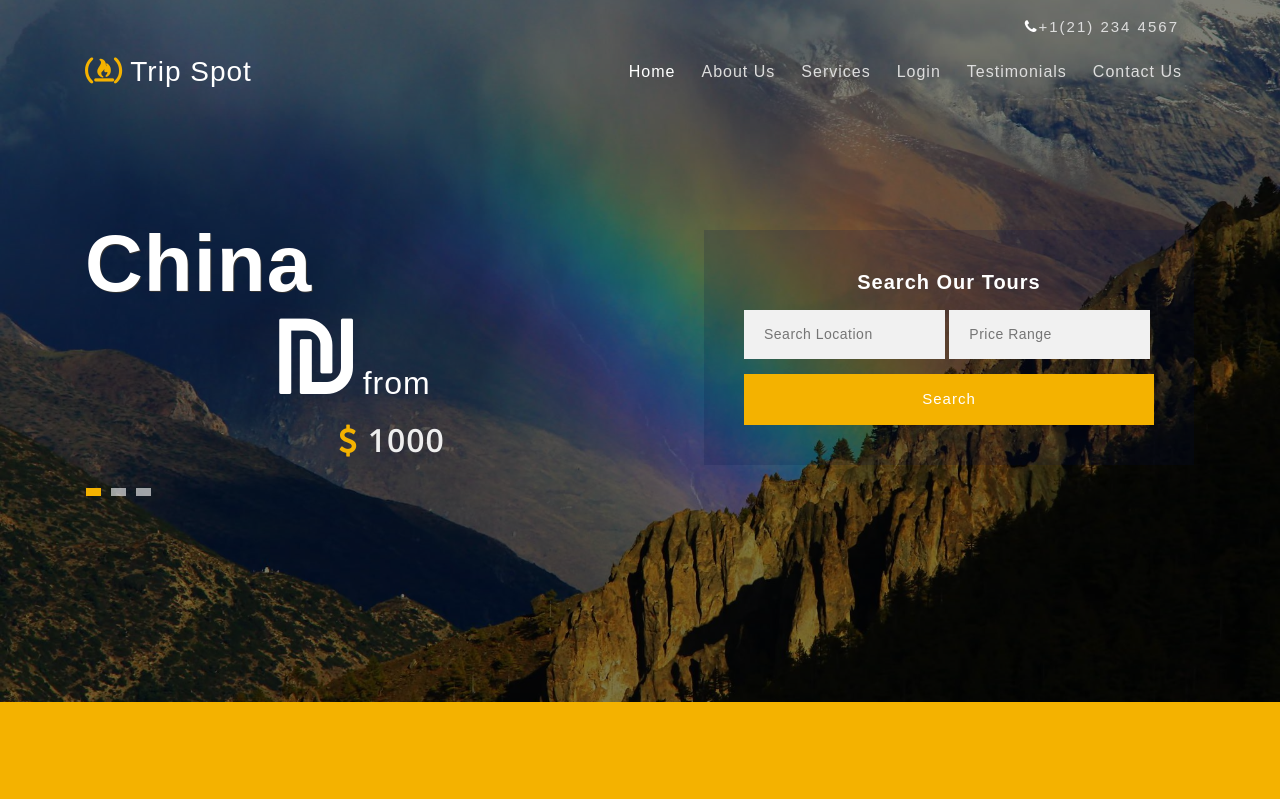
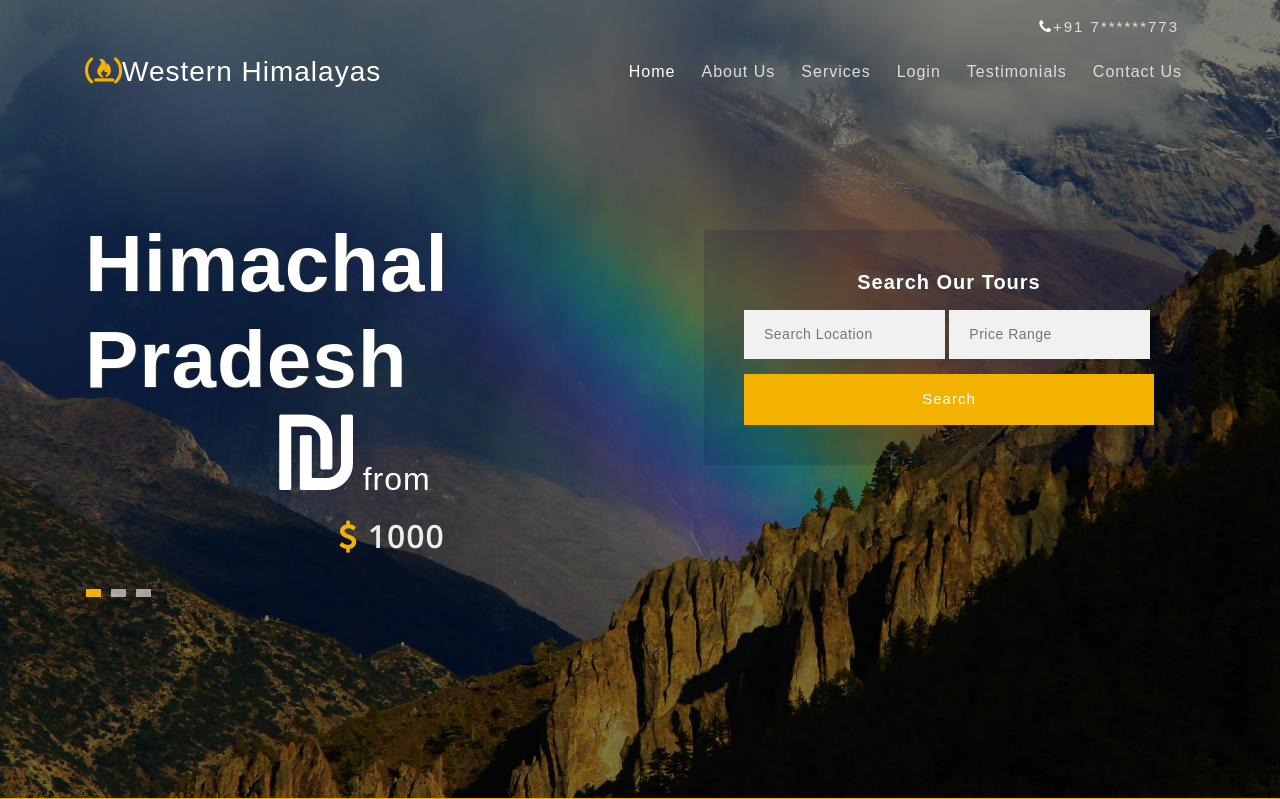
Before and after one commit to shivamthakur-cloud/travel, a Django app: page / in a window 1280 px wide. Shown: the top 799 px of the page. Run offline with Django 3.2, Linux system fonts and the light colour scheme; some libraries are stand-ins or nearby versions; some web fonts are replaced.

Commit message:
@shiva Kalyan made some changes

```diff
--- a/templates/master_page.html
+++ b/templates/master_page.html
@@ -35,7 +35,7 @@ Smartphone Compatible web template, free webdesigns for Nokia, Samsung, LG, Sony
 		<div class="ml-auto text-right right-p">
 			<ul>
 				<li class="mr-3">
-					<span class="fa fa-phone"></span>+1(21) 234 4567</li>
+					<span class="fa fa-phone"></span>+91 7******773</li>
 
 			</ul>
 		</div>
@@ -44,7 +44,7 @@ Smartphone Compatible web template, free webdesigns for Nokia, Samsung, LG, Sony
 		<!-- nav -->
 		<nav class="py-3 d-lg-flex">
 			<div id="logo">
-				<h1> <a href="index.html"><span class="fa fa-free-code-camp"></span> Trip spot </a></h1>
+				<h1> <a href="index.html"><span class="fa fa-free-code-camp"></span>Western Himalayas</a></h1>
 			</div>
 			<label for="drop" class="toggle"><span class="fa fa-bars"></span></label>
 			<input type="checkbox" id="drop" />
@@ -52,7 +52,7 @@ Smartphone Compatible web template, free webdesigns for Nokia, Samsung, LG, Sony
 				<li class="active"><a href="index.html">Home</a></li>
 				<li class=""><a href="#about">About Us</a></li>
 				<li class=""><a href="#services">Services</a></li>
-				<li class=""><a href="/login/">Login</a></li>
+				<li class=""><a href="login_page.html" target="_blank">Login</a></li>
 				<li class=""><a href="#testimonials">Testimonials</a></li>
 				<li class=""><a href="#contact">Contact us</a></li>
 			</ul>
@@ -77,7 +77,7 @@ Smartphone Compatible web template, free webdesigns for Nokia, Samsung, LG, Sony
 							<li>
 								<div class="container-fluid">
 									<div class="w3ls_banner_txt">
-										<h3 class="b-w3ltxt text-capitalize mt-md-4">china</h3>
+										<h3 class="b-w3ltxt text-capitalize mt-md-4">Himachal Pradesh</h3>
 										<h4><span class="fa fa-ils" aria-hidden="true"></span>from</h4>
 									<p><span class="fa fa-usd" aria-hidden="true"></span>1000<p>
 									</div>
@@ -86,7 +86,7 @@ Smartphone Compatible web template, free webdesigns for Nokia, Samsung, LG, Sony
 							<li>
 								<div class="container-fluid">
 									<div class="w3ls_banner_txt">
-										<h3 class="b-w3ltxt text-capitalize mt-md-4">japan</h3>
+										<h3 class="b-w3ltxt text-capitalize mt-md-4">Leh Ladakh</h3>
 										<h4><span class="fa fa-ils" aria-hidden="true"></span>from </h4>
 									<p><span class="fa fa-usd" aria-hidden="true"></span>1200<p>
 
@@ -96,7 +96,7 @@ Smartphone Compatible web template, free webdesigns for Nokia, Samsung, LG, Sony
 							<li>
 								<div class="container-fluid">
 									<div class="w3ls_banner_txt">
-										<h3 class="b-w3ltxt text-capitalize mt-md-4">korea</h3>
+										<h3 class="b-w3ltxt text-capitalize mt-md-4">Uttrakhand</h3>
 										<h4><span class="fa fa-ils" aria-hidden="true"></span>from </h4>
 										<p><span class="fa fa-usd" aria-hidden="true"></span>1400<p>
 									</div>
```
